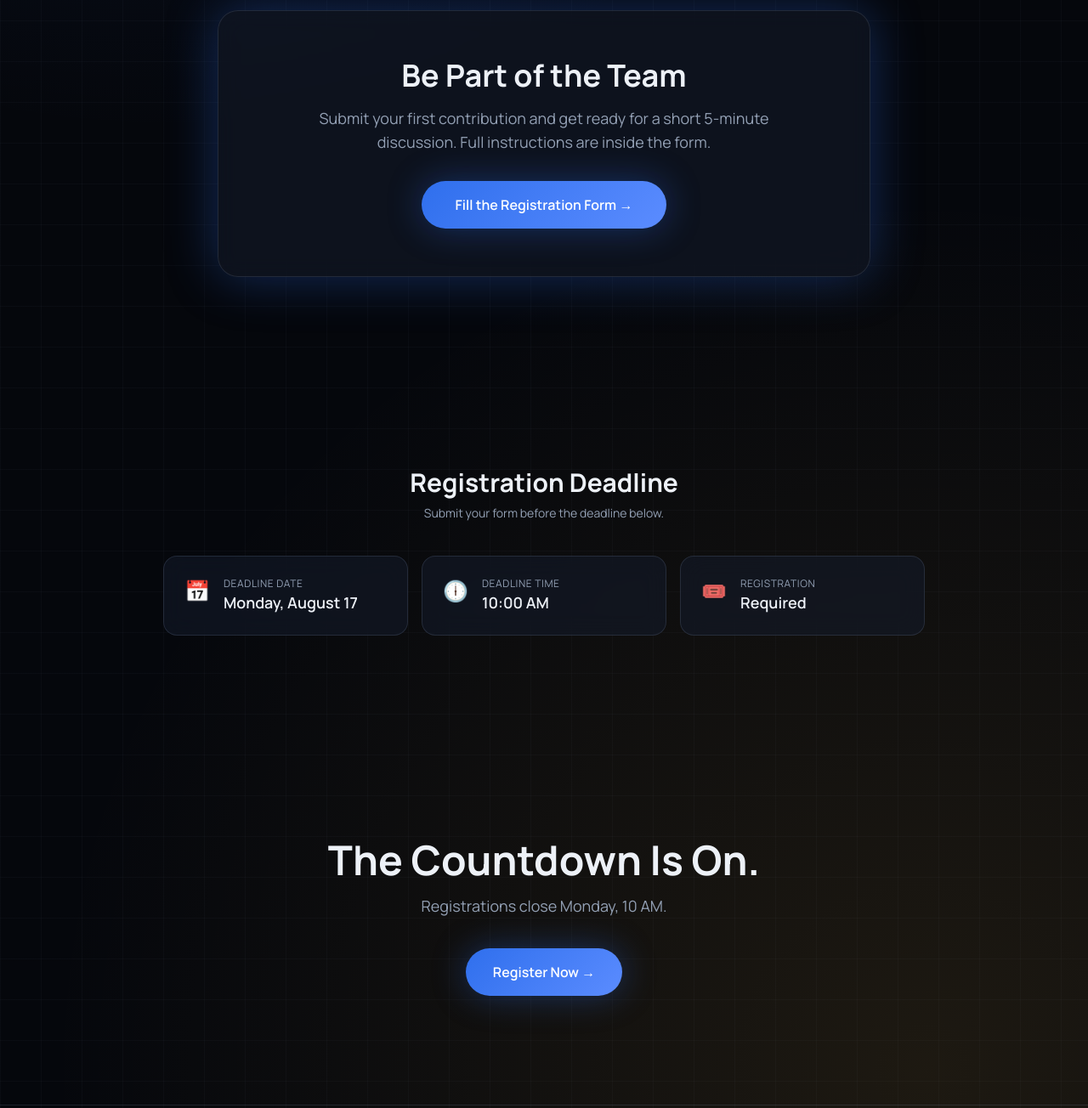
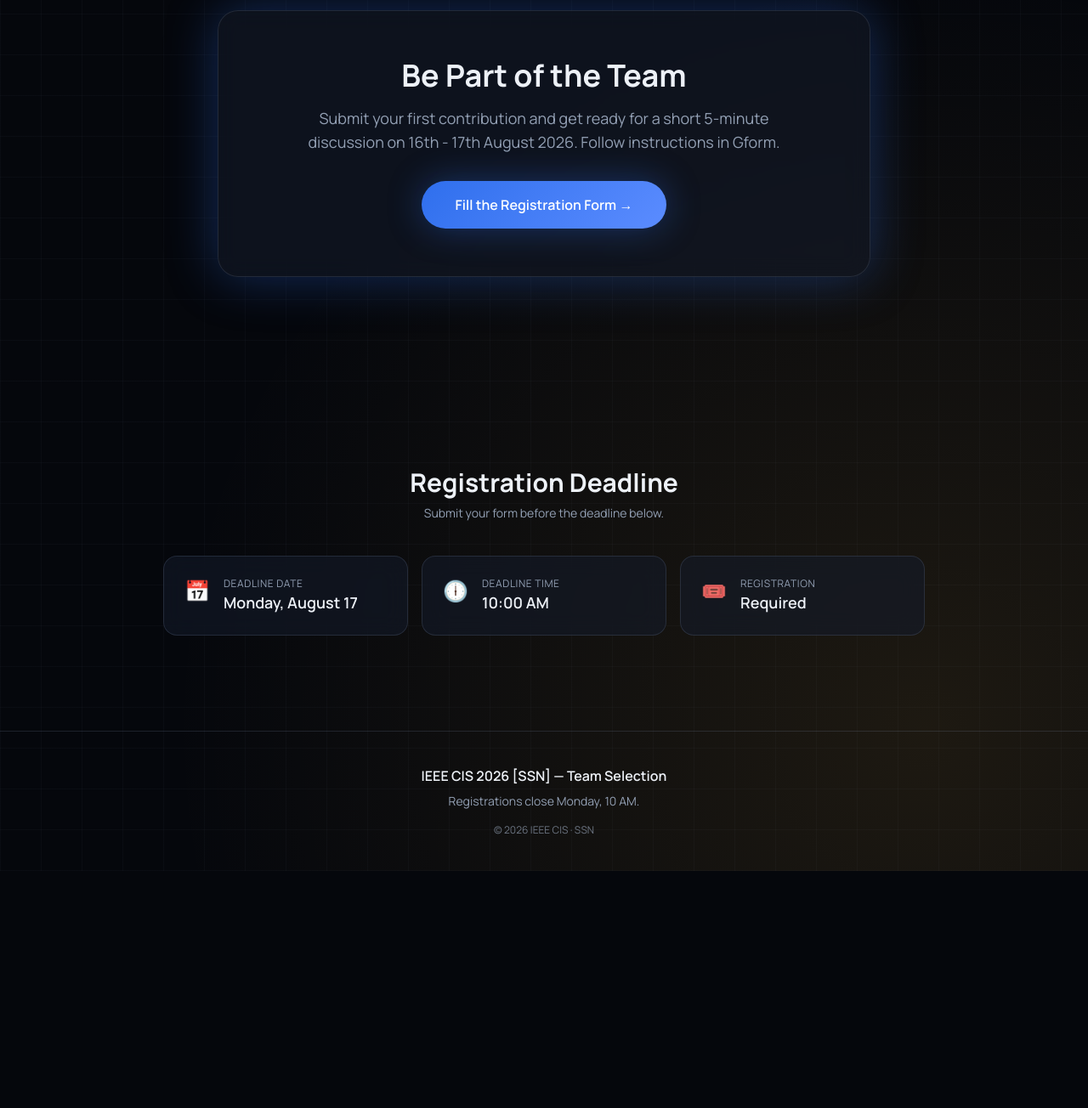
Before and after one commit to Caliburrito72/ieee-cis-2026, a plain HTML site: page index.html in a window 1280 px wide. Shown: the part 1080-2384 px from the top of the page at 85% size. After the commit the page ends 2105 px from the top, so only its background shows below. Drawn offline with nearby package versions, Linux system fonts and the light colour scheme.

Commit message:
Update index.html
Updated registration details and removed final CTA section.

```diff
--- a/index.html
+++ b/index.html
@@ -184,7 +184,7 @@
   <div class="max-w-3xl mx-auto glass rounded-3xl px-6 sm:px-14 py-14 text-center shadow-glow">
     <h2 class="font-display font-bold text-3xl sm:text-4xl text-bone">Be Part of the Team</h2>
     <p class="mt-4 text-fog text-base sm:text-lg max-w-xl mx-auto">
-      Submit your first contribution and get ready for a short 5-minute discussion. Full instructions are inside the form.
+      Submit your first contribution and get ready for a short 5-minute discussion on 16th - 17th August 2026. Follow instructions in Gform.
     </p>
     <a id="register-btn" href="#" target="_blank" rel="noopener noreferrer"
        aria-label="Fill the registration form (opens in a new tab)"
@@ -225,19 +225,6 @@
   </div>
 </section>
 
-<!-- ============ FINAL CTA ============ -->
-<section class="reveal px-5 py-24 sm:py-32 text-center">
-  <h2 class="font-display font-bold text-3xl sm:text-5xl text-bone">The Countdown Is On.</h2>
-  <p class="mt-4 text-fog text-base sm:text-lg">Registrations close Monday, 10 AM.</p>
-  <div class="mt-9">
-    <a id="final-register-btn" href="#" target="_blank" rel="noopener noreferrer"
-       aria-label="Register now (opens registration form in a new tab)"
-       class="inline-block btn-primary text-white font-semibold px-8 py-4 rounded-full transition-all duration-300">
-      Register Now →
-    </a>
-  </div>
-</section>
-
 </main>
 
 <!-- ============ FOOTER ============ -->
@@ -264,7 +251,7 @@
     targetMinute: 0,
   };
 
-  const registrationButtons = ["hero-register-btn", "register-btn", "final-register-btn"];
+  const registrationButtons = ["hero-register-btn", "register-btn"];
   registrationButtons.forEach((id) => {
     const el = document.getElementById(id);
     if (el) el.href = CONFIG.registrationFormUrl;
```
